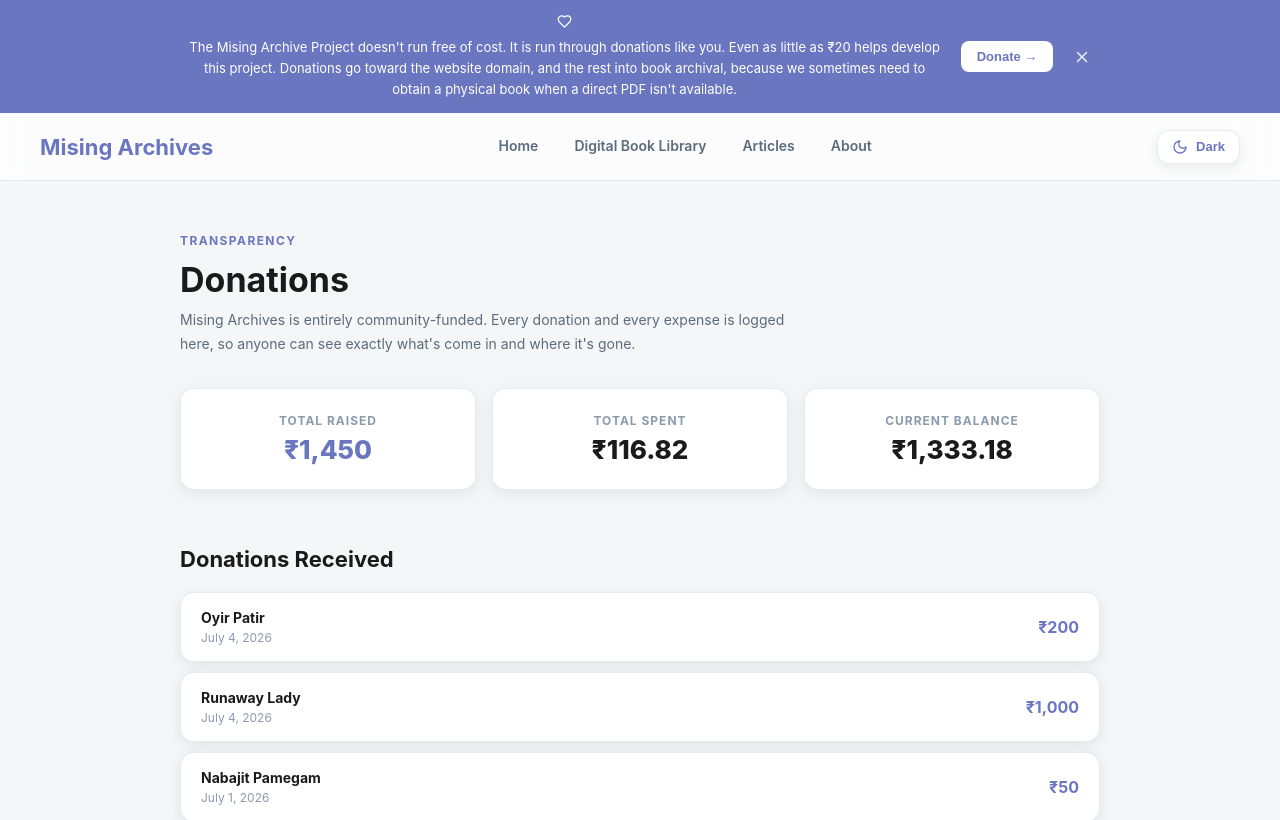
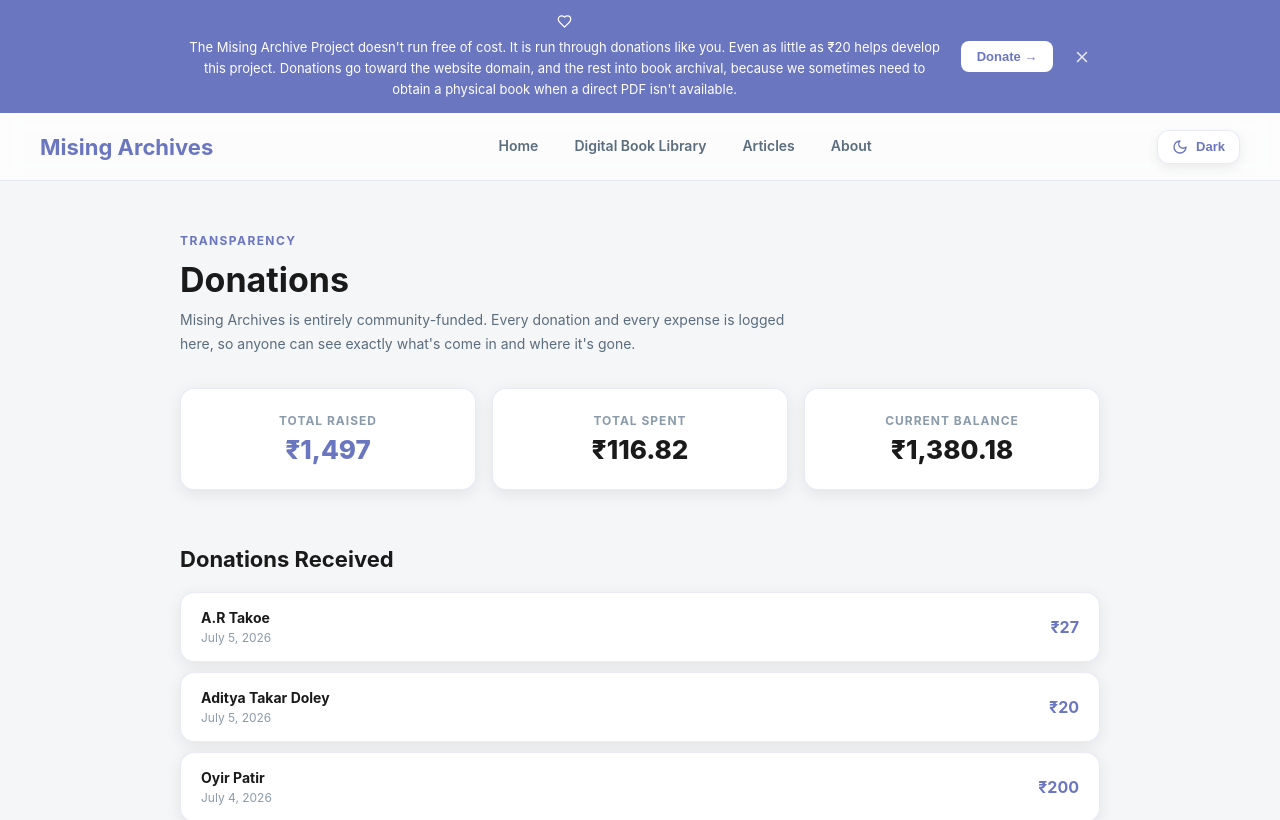
Before and after one commit to abhinabpegu/misingarchives, a React (Vite) app: page /donations in a window 1280 px wide. Shown: the top 820 px of the page. Built offline with nearby package versions, Linux system fonts and the light colour scheme.

Commit message:
donation update

```diff
--- a/src/data/donations.js
+++ b/src/data/donations.js
@@ -47,7 +47,18 @@ export const donationsData = [
     anonymous: false,
     amount: 1000,
     date: '2026-07-04',
-  }
+  },
+  {
+    name: 'A.R Takoe',
+    anonymous: false,
+    amount: 27,
+    date: '2026-07-05',
+  },
+  {name: 'Aditya Takar Doley',
+    anonymous: false,
+    amount: 20,
+    date: '2026-07-05',
+},
 
 ]
 
```
Also changed, not shown: 2 other files (tests, documents, lock files or other folders).
